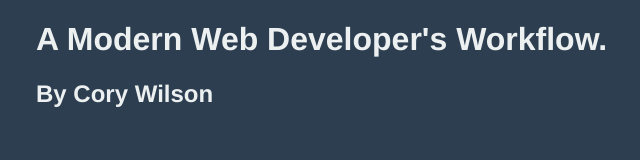
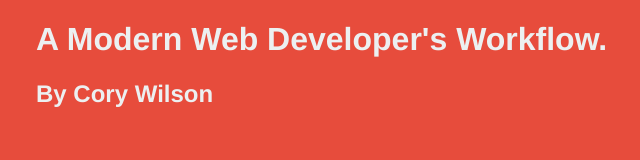
Before and after one commit to CoryWilson/dev_environment, a website: page index.html in a window 1280 px wide. Shown: the whole page, without its empty margins (124-764 px from the left). Drawn offline with nearby package versions, Linux system fonts and the light colour scheme; files that its build step writes are made by us from their sources.

Commit message:
chagned some colors

```diff
--- a/dev/sass/main.scss
+++ b/dev/sass/main.scss
@@ -1,7 +1,7 @@
 @import 'typography';
 
 body {
-  background: #2c3e50;
+  background: #e74c3c;
   font-family: $main-font;
   color: #ecf0f1;
 }
```
Also changed, not shown: 1 other file.
